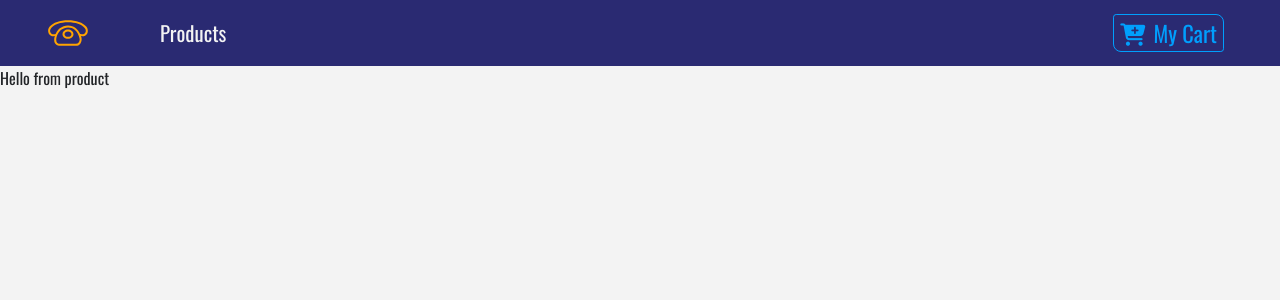
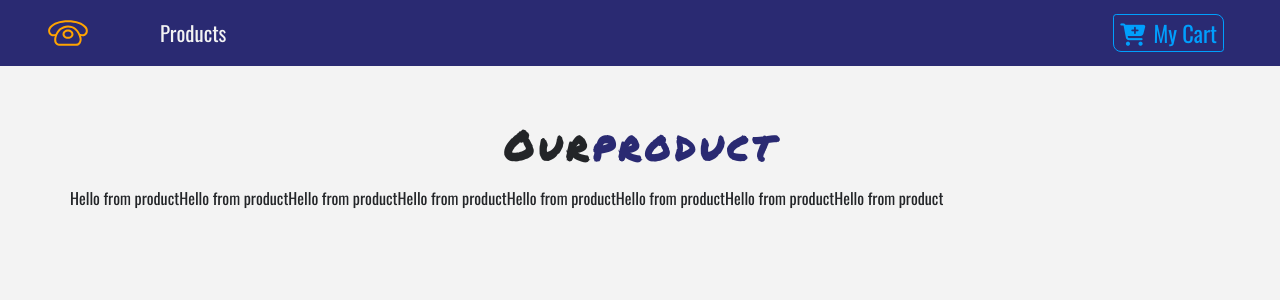
Before and after one commit to CarlosEduardoFerreiraRamos/react-store, a React (Create React App) app: page / in a window 1280 px wide. Shown: the top 300 px of the page. Built offline with nearby package versions, Linux system fonts and the light colour scheme.

Commit message:
Implementation, product list provider

```diff
--- a/src/components/Navbar.js
+++ b/src/components/Navbar.js
@@ -14,7 +14,7 @@
 
         <ul className="navbar-nav align-center">
           <li className="nav-item ml-5">
-            <Link to="/details" className="nav-link">
+            <Link to="/" className="nav-link">
               Products
             </Link>
           </li>
--- a/src/components/Productlist.js
+++ b/src/components/Productlist.js
@@ -1,11 +1,28 @@
 import React, { Component } from 'react';
 import Product from './Product';
+import Title from "./Title";
+
+import { ProductConsumer } from "../context";
 
 export default class Productlist extends Component {
   render() {
     return (
       <div>
-        <Product />
+        <React.Fragment>
+          <div className="py-5">
+            <div className="container">
+              <Title name="our" title="product"></Title>
+              <div className="row">
+                <ProductConsumer>
+                  {(value) => {
+                    return value.products.map(product => <Product product={product} key={product.id} />)
+                  }}
+                </ProductConsumer>
+              </div>
+            </div>
+          </div>
+        </React.Fragment>
+        {/* <Product /> */}
       </div>
     );
   }
--- /dev/null
+++ b/src/components/Title.js
@@ -0,0 +1,14 @@
+import React from "react";
+
+export default function Title({ name, title }) {
+  return (
+    <div className="row">
+      <div className="col-10 mx-auto my-2 text-center text-title">
+        <h1 className="text-capitalize font-weight-bold">
+          {name}
+          <strong className="text-blue">{title}</strong>
+        </h1>
+      </div>
+    </div>
+  )
+}
--- /dev/null
+++ b/src/context.js
@@ -0,0 +1,29 @@
+import React, { Component } from 'react';
+import { storeProducts, detailProduct } from "./data";
+
+const ProductContext = React.createContext();
+
+// Provider
+// Consumer
+
+class ProductProvider extends Component {
+  state = {
+    products: storeProducts, detailProduct: detailProduct
+  }
+
+  handleDetail = () => console.log('hello from detail');
+
+  addToCart = () => console.log('hello from add to cart');
+
+  render() {
+    return (
+      <ProductContext.Provider value={{ ...this.state, handleDetail: this.handleDetail, addToCart: this.addToCart }}>
+        {this.props.children}
+      </ProductContext.Provider>
+    );
+  }
+}
+
+const ProductConsumer = ProductContext.Consumer;
+
+export { ProductConsumer, ProductProvider }
--- a/src/index.js
+++ b/src/index.js
@@ -3,13 +3,16 @@
 import './index.css';
 import App from './App';
 import * as serviceWorker from './serviceWorker';
+import { ProductProvider } from "./context";
 
 import { BrowserRouter as Router } from "react-router-dom"
 
 ReactDOM.render(
-  <Router>
-    <App />
-  </Router>,
+  <ProductProvider>
+    <Router>
+      <App />
+    </Router>
+  </ProductProvider>,
   document.getElementById('root')
 );
 
```
Also changed, not shown: src/components/Product.js (+5 -5 lines).
